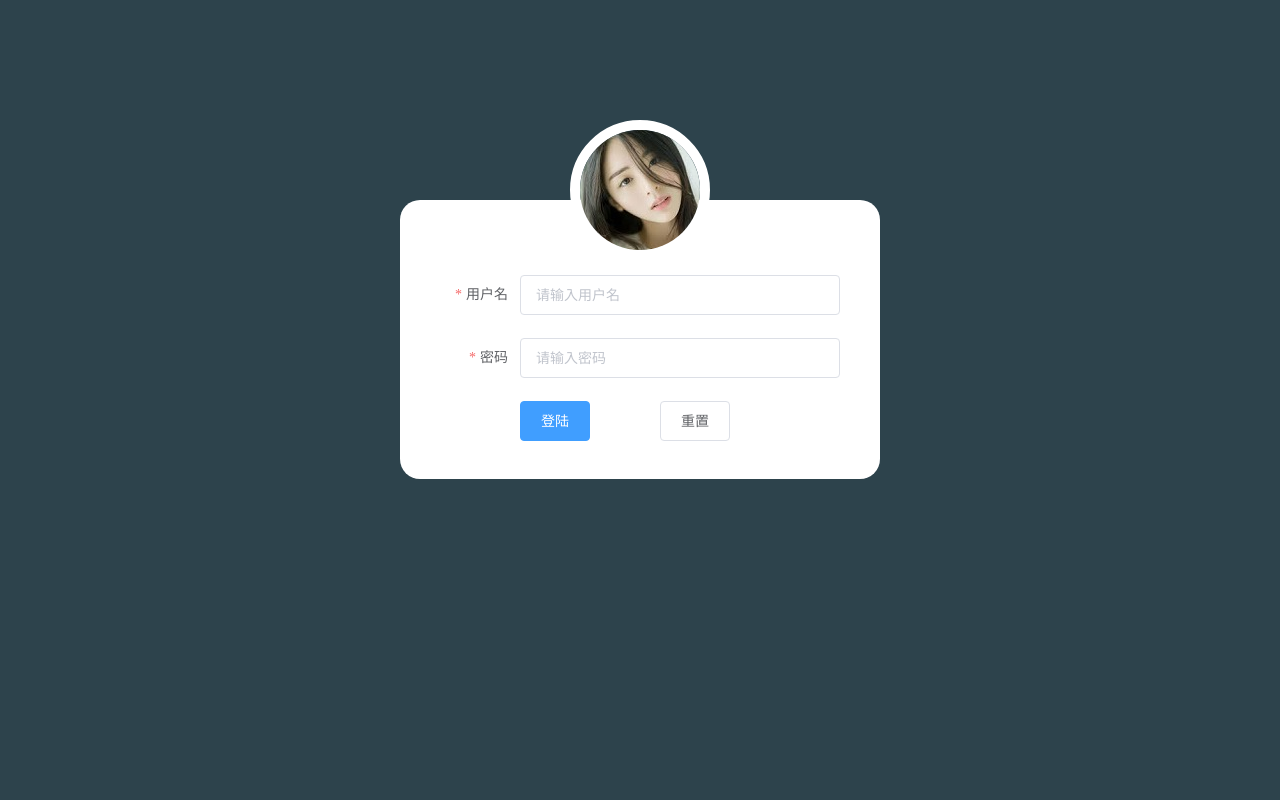
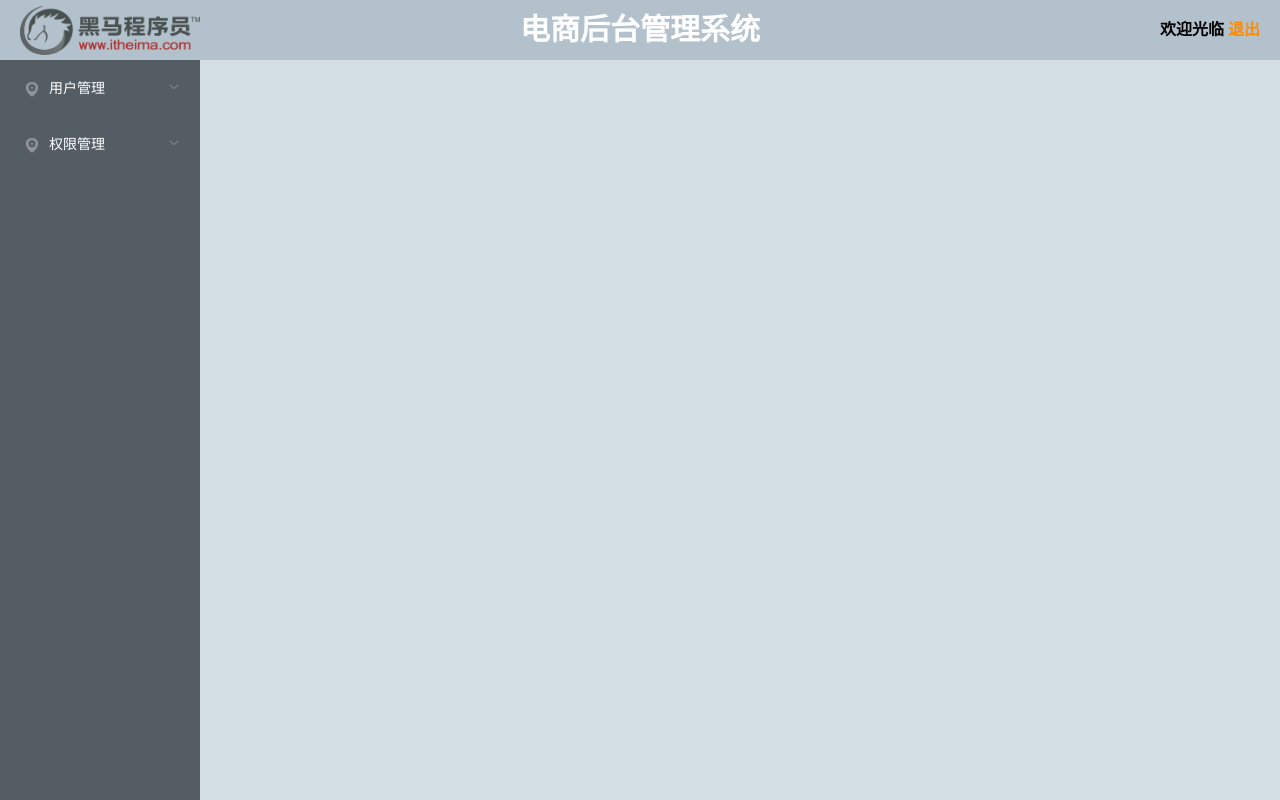
Before and after one commit to IDontKnowBYD/Vue-PC-Shop, a Vue app: page /#/home in a window 1280 px wide. Before the commit this address led to /#/login. Built offline with nearby package versions, Linux system fonts and the light colour scheme; sample sign-in values are in the browser's storage.

Commit message:
home-list complete

```diff
--- a/src/components/Home.vue
+++ b/src/components/Home.vue
@@ -2,18 +2,76 @@
   <el-container class="home">
     <el-header>
       <div class="img"></div>
-      <div class="logout">欢迎光临<a> 退出</a></div>
+      <div class="logout">欢迎光临<a @click="logout"> 退出</a></div>
       <h1 class="title">电商后台管理系统</h1>
     </el-header>
     <el-container>
-      <el-aside width="200px">Aside</el-aside>
-      <el-main>Main</el-main>
+      <el-aside width="200px">
+        <el-menu
+          default-active="1"
+          class="el-menu-vertical-demo"
+          background-color="#545c64"
+          text-color="#fff"
+          active-text-color="#ffd04b"
+          unique-opened
+          router
+          >
+          <el-submenu index="1">
+            <template slot="title">
+              <i class="el-icon-location"></i>
+              <span>用户管理</span>
+            </template>
+            <el-menu-item index="/user">
+              <i class="el-icon-menu"></i>用户列表
+            </el-menu-item>
+          </el-submenu>
+          <el-submenu index="2">
+            <template slot="title">
+              <i class="el-icon-location"></i>
+              <span>权限管理</span>
+            </template>
+            <el-menu-item index="2-1">
+              <i class="el-icon-menu"></i>角色列表
+            </el-menu-item>
+            <el-menu-item index="2-2">
+              <i class="el-icon-menu"></i>权限列表
+            </el-menu-item>
+          </el-submenu>
+        </el-menu>
+      </el-aside>
+      <el-main>
+        <router-view></router-view>
+      </el-main>
     </el-container>
   </el-container>
 </template>
 
 <script>
-export default {}
+export default {
+  methods: {
+    logout() {
+      this.$confirm('你确定要退出系统吗？', '温馨提示', {
+        confirmButtonText: '确定',
+        cancelButtonText: '取消',
+        type: 'warning'
+      })
+        .then(() => {
+          this.$message({
+            type: 'success',
+            message: '退出成功!'
+          })
+          localStorage.removeItem('token')
+          this.$router.push('/login')
+        })
+        .catch(() => {
+          this.$message({
+            type: 'error',
+            message: '取消了退出操作'
+          })
+        })
+    }
+  }
+}
 </script>
 
 <style lang="less">
@@ -55,6 +113,10 @@ export default {}
 
   .el-aside {
     background-color: #545c64;
+
+    .el-submenu {
+      width: 200px;
+    }
   }
 
   .el-main {
--- /dev/null
+++ b/src/components/User.vue
@@ -0,0 +1,10 @@
+<template>
+  <div>user</div>
+</template>
+
+<script>
+export default {}
+</script>
+
+<style>
+</style>
```
Also changed, not shown: src/router/index.js (+8 -1 lines).
